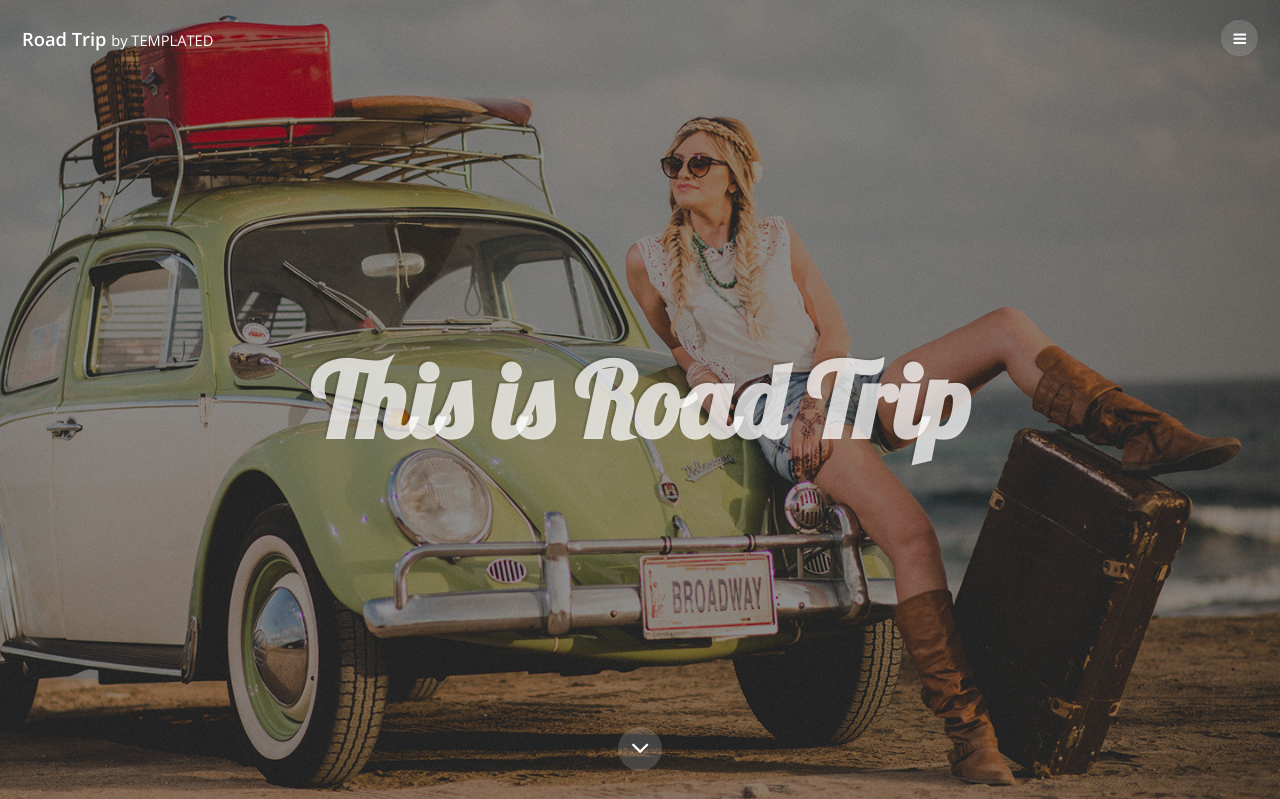
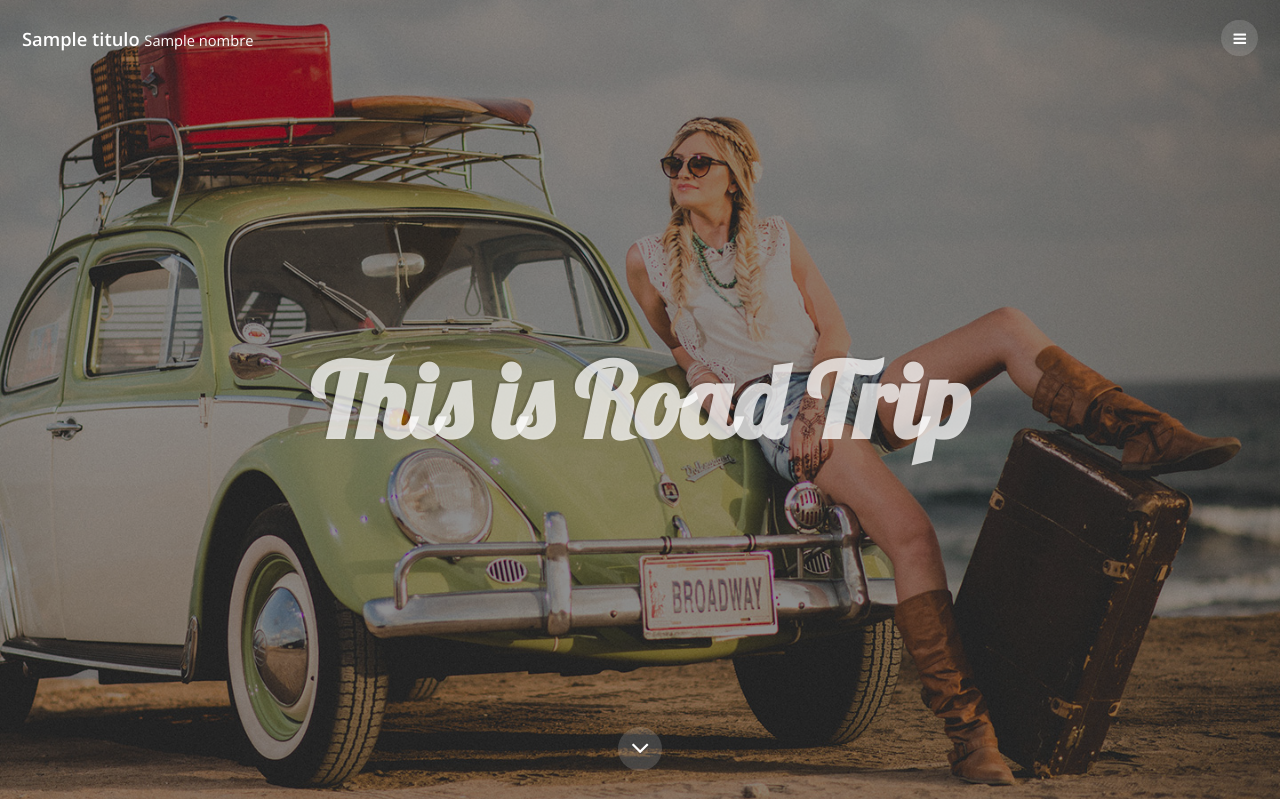
Before and after one commit to ivanFlor3s/node-webserver, a Node server app: template views/home.hbs in a window 1280 px wide. Shown: the top 799 px of the page. Run offline with Node 20, Linux system fonts and the light colour scheme; the template is opened without the code that fills it: most values are stand-ins (such as "Sample title", 1, 10 or a date in 2020).

Commit message:
Renderizo con paremtros desde el controller

```diff
--- a/app.js
+++ b/app.js
@@ -10,7 +10,10 @@ app.set('view engine','hbs')
 app.use(express.static('public'))
 
 app.get('/',(req,res)=>{
-   res.render("Home")
+   res.render("Home",{
+      nombre: 'Ivan crack',
+      titulo: 'Curso Node'
+   })
 })
 
 app.get('/hola-mundo',(req,res)=>{
--- a/views/home.hbs
+++ b/views/home.hbs
@@ -6,7 +6,7 @@
 -->
 <html>
 	<head>
-		<title>Road Trip by TEMPLATED</title>
+		<title>{{titulo}}</title>
 		<meta charset="utf-8" />
 		<meta name="viewport" content="width=device-width, initial-scale=1" />
 		<link rel="stylesheet" href="assets/css/main.css" />
@@ -15,7 +15,7 @@
 
 		<!-- Header -->
 			<header id="header">
-				<div class="logo"><a href="index.html">Road Trip <span>by TEMPLATED</span></a></div>
+				<div class="logo"><a href="/">{{titulo}} <span>{{nombre}}</span></a></div>
 				<a href="#menu"><span>Menu</span></a>
 			</header>
 
```
